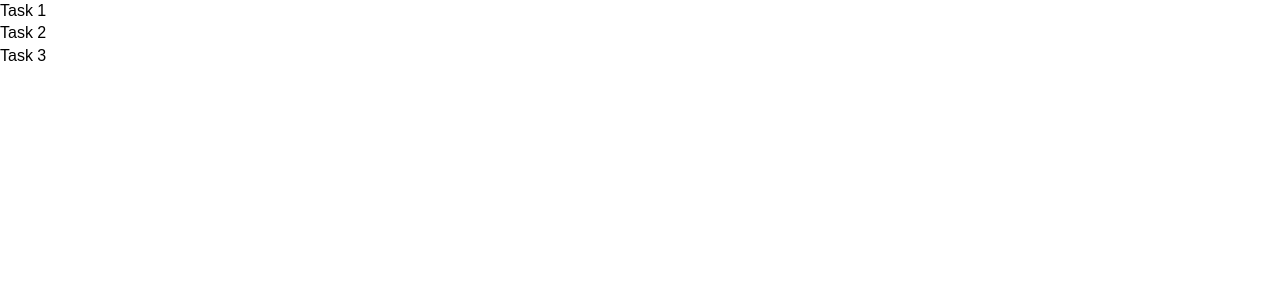
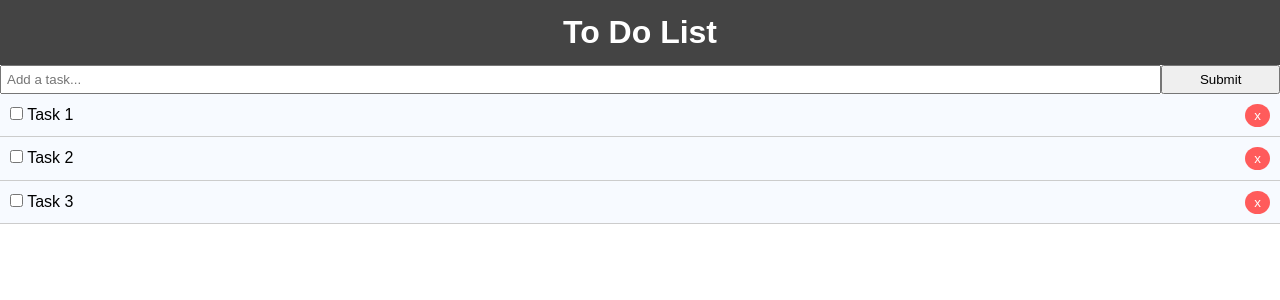
Before and after one commit to MrYKenz/React-Todo-List, a React (Create React App) app: page / in a window 1280 px wide. Shown: the top 300 px of the page. Built offline with nearby package versions, Linux system fonts and the light colour scheme.

Commit message:
To do list components

```diff
--- a/src/App.js
+++ b/src/App.js
@@ -1,5 +1,7 @@
 import React, { Component } from 'react';
+import Header from './components/layout/Header';
 import Todos from './components/Todos';
+import AddTodo from './components/AddTodo';
 import './App.css';
 
 class App extends Component {
@@ -23,10 +25,27 @@ class App extends Component {
     ]
   }
 
+  makeComplete = (id) => {
+    this.setState({ todos: this.state.todos.map(todo => {
+      if(todo.id === id) { // if id matches one checked
+        todo.completed = !todo.completed
+      }
+      return todo; })
+    });
+  }
+
+  deleteTask = (id) => {
+    this.setState({ todos: [...this.state.todos.filter(
+      todo => todo.id !== id)] });
+  }
+
   render() {
       return (
         <div className="App">
-          <Todos todos={this.state.todos} />
+          <Header />
+          <AddTodo />
+          <Todos todos={this.state.todos} makeComplete={this.makeComplete}
+          deleteTask={this.deleteTask} />
         </div>
       );
     }
--- /dev/null
+++ b/src/components/AddTodo.js
@@ -0,0 +1,24 @@
+import React, { Component } from 'react'
+
+export class AddTodo extends Component {
+    render() {
+        return (
+            <form style={{display: 'flex'}}>
+                <input
+                    type="text"
+                    name="title"
+                    style={{flex: '10', padding: '5px'}}
+                    placeholder="Add a task... "
+                />
+                <input
+                    type="submit"
+                    value="Submit"
+                    className="btn"
+                    style={{flex: '1'}}
+                />
+            </form>
+        )
+    }
+}
+
+export default AddTodo
--- a/src/components/TodoItem.js
+++ b/src/components/TodoItem.js
@@ -1,11 +1,25 @@
 import React, { Component } from 'react'
 import PropTypes from 'prop-types';
+// import { id } from 'postcss-selector-parser';
 
 export class TodoItem extends Component {
+    getStyle = () => {
+        return {
+                backgroundColor: '#f7faff',
+                padding: '10px',
+                borderBottom: '1px #ccc solid',
+                textDecoration: this.props.todo.completed ? 'line-through' : 'none'
+        }
+    }
+
     render() {
         return (
-            <div>
-                <p>{ this.props.todo.title }</p>
+            <div style={this.getStyle()}>
+                <p>
+                <input type="checkbox" onChange={this.props.makeComplete.bind(this, this.props.todo.id)} />
+                {' '} {this.props.todo.title}
+                <button onClick={this.props.deleteTask.bind(this, this.props.todo.id)} style={btnStyle}>x</button>
+                </p>
             </div>
         )
     }
@@ -16,4 +30,14 @@ TodoItem.propTypes = {
     todos: PropTypes.object.isRequired
 }
 
+const btnStyle = {
+    backgroundColor: '#ff5b5b',
+    color: '#fff',
+    border: 'none',
+    borderRadius: '50%',
+    padding: '4px 9px',
+    cursor: 'pointer',
+    float: 'right'
+}
+
 export default TodoItem
--- a/src/components/Todos.js
+++ b/src/components/Todos.js
@@ -5,7 +5,8 @@ import PropTypes from 'prop-types';
 class Todos extends Component {
   render() {
      return this.props.todos.map((todo) => (
-         <TodoItem key= {todo.id} todo={todo} />
+         <TodoItem key={todo.id} todo={todo} makeComplete={this.props.makeComplete}
+         deleteTask={this.props.deleteTask} />
      ));
    }
 }
--- /dev/null
+++ b/src/components/layout/Header.js
@@ -0,0 +1,16 @@
+import React from 'react'
+
+export default function Header() {
+    return (
+        <header style={headerStyle}>
+            <h1>To Do List</h1>
+        </header>
+    )
+}
+
+const headerStyle = {
+    background: '#444444',
+    color: '#ffffff',
+    textAlign: 'center',
+    padding: '10px'
+}
```
